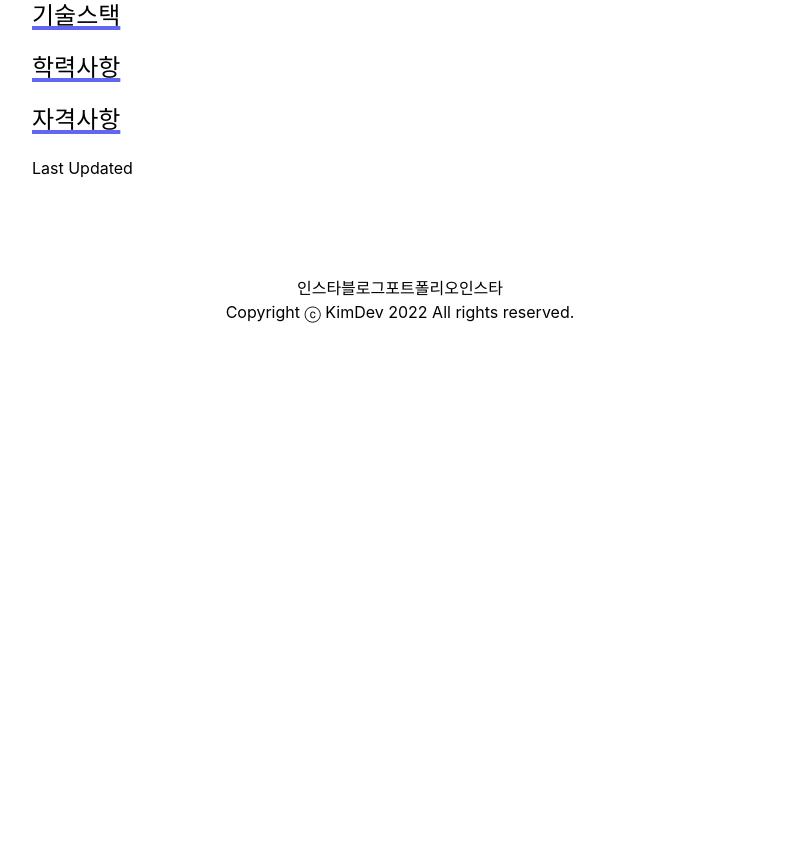
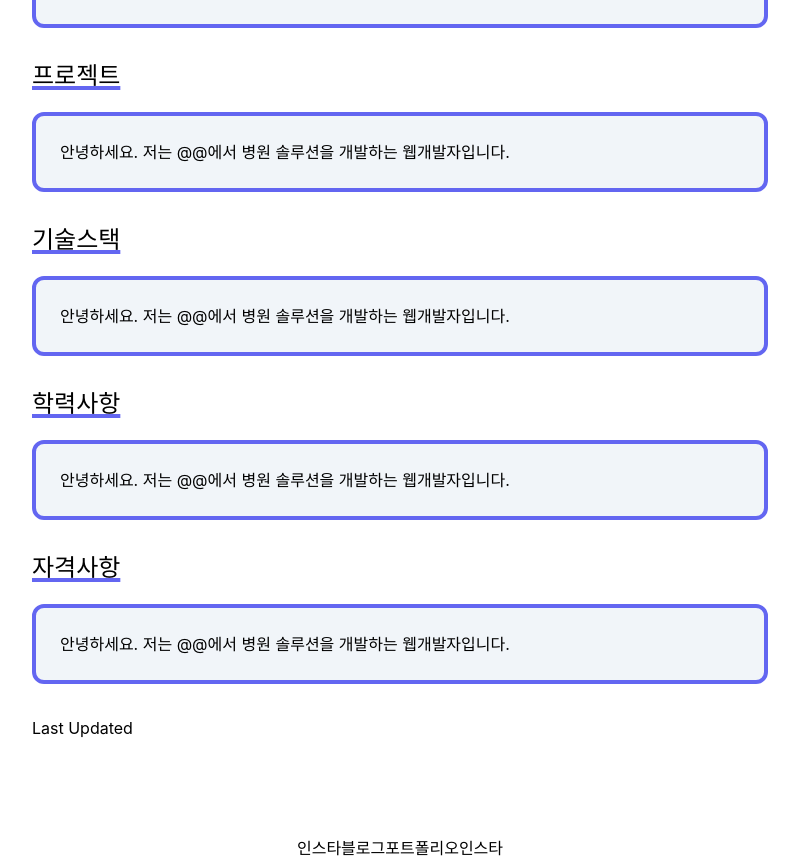
Before and after one commit to seongsoo96/blog, a Next.js app: page /about in a window 1280 px wide. Shown: the part 1466-2329 px from the top of the page, without its empty margins (240-1039 px from the left). Before the commit the page ends 1886 px from the top, so only its background shows below. Built offline with nearby package versions, Linux system fonts and the light colour scheme.

Commit message:
feat: add article layout in about.tsx

```diff
--- a/pages/about.tsx
+++ b/pages/about.tsx
@@ -141,10 +141,40 @@ export default function About() {
 				</div>
 			</article>
 			<h1 className="about-title">업무경험</h1>
+			<article>
+				<div className="content">
+					안녕하세요. 저는 @@에서 병원 솔루션을 개발하는
+					웹개발자입니다.
+				</div>
+			</article>
 			<h1 className="about-title">프로젝트</h1>
+			<article>
+				<div className="content">
+					안녕하세요. 저는 @@에서 병원 솔루션을 개발하는
+					웹개발자입니다.
+				</div>
+			</article>
 			<h1 className="about-title">기술스택</h1>
+			<article>
+				<div className="content">
+					안녕하세요. 저는 @@에서 병원 솔루션을 개발하는
+					웹개발자입니다.
+				</div>
+			</article>
 			<h1 className="about-title">학력사항</h1>
+			<article>
+				<div className="content">
+					안녕하세요. 저는 @@에서 병원 솔루션을 개발하는
+					웹개발자입니다.
+				</div>
+			</article>
 			<h1 className="about-title">자격사항</h1>
+			<article>
+				<div className="content">
+					안녕하세요. 저는 @@에서 병원 솔루션을 개발하는
+					웹개발자입니다.
+				</div>
+			</article>
 			<p>Last Updated</p>
 		</>
 	);
```
